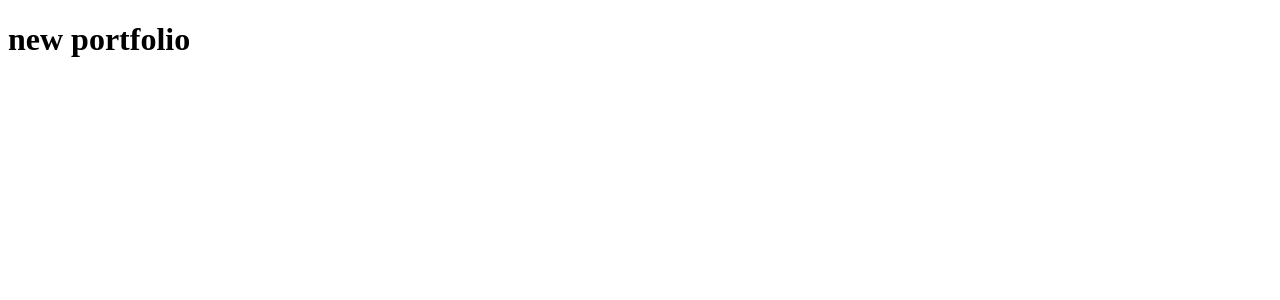
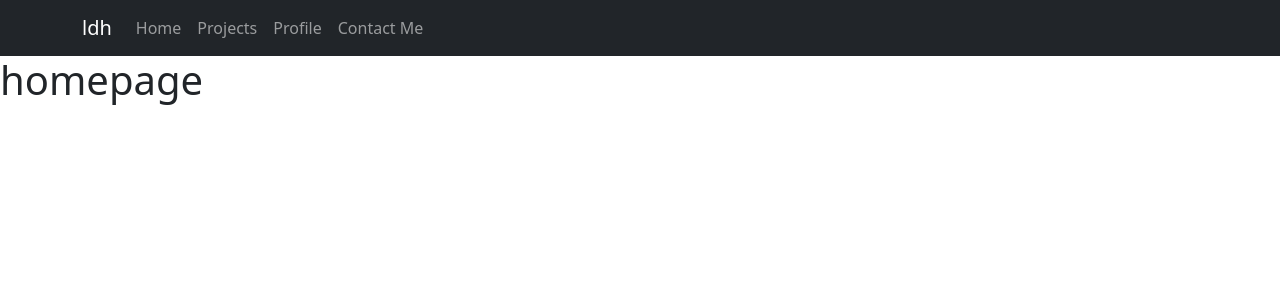
Before and after one commit to LayneHansen/LayneHansen.react.github.io, a React (Create React App) app in the folder hansen-react-portfolio/: page / in a window 1280 px wide. Shown: the top 300 px of the page. Built offline with nearby package versions, Linux system fonts and the light colour scheme.

Commit message:
added bootstrap, navbar, fixed react router bugs

```diff
--- a/hansen-react-portfolio/package.json
+++ b/hansen-react-portfolio/package.json
@@ -3,6 +3,9 @@
   "version": "0.1.0",
   "private": true,
   "dependencies": {
+    "@emotion/react": "^11.9.0",
+    "@emotion/styled": "^11.8.1",
+    "@mui/material": "^5.8.1",
     "@testing-library/jest-dom": "^5.16.4",
     "@testing-library/react": "^13.2.0",
     "@testing-library/user-event": "^13.5.0",
--- a/hansen-react-portfolio/public/index.html
+++ b/hansen-react-portfolio/public/index.html
@@ -11,6 +11,12 @@
     />
     <link rel="apple-touch-icon" href="%PUBLIC_URL%/logo192.png" />
     <link rel="manifest" href="%PUBLIC_URL%/manifest.json" />
+    <link
+      rel="stylesheet"
+      href="https://cdn.jsdelivr.net/npm/bootstrap@5.1.3/dist/css/bootstrap.min.css"
+      integrity="sha384-1BmE4kWBq78iYhFldvKuhfTAU6auU8tT94WrHftjDbrCEXSU1oBoqyl2QvZ6jIW3"
+      crossorigin="anonymous"
+    />
     <title>React App</title>
   </head>
   <body>
--- a/hansen-react-portfolio/src/App.jsx
+++ b/hansen-react-portfolio/src/App.jsx
@@ -1,25 +1,38 @@
 import './App.css';
-import { Navbar } from 'react-bootstrap';
-import { BrowserRouter as Router, Route, Routes, Link, Redirect } from 'react-router-dom';
-import Homepage from './Homepage';
+import { Navbar, Nav, Container } from 'react-bootstrap';
+import { BrowserRouter as Router, Route, Routes, Link } from 'react-router-dom';
+import Home from './Home';
 import Projects from './Projects';
 import Contact from './Contact';
 import Profile from './Profile';
 
 function App() {
   return (
-    <div className="App">
-      <h1>new portfolio</h1>
-
-    <Router>
+ <Router>
+      {/* <nav>
+        <Link to="/">Home</Link>
+        <Link to="/projects">Projects</Link>
+        <Link to="/profile">Profile</Link>
+        <Link to="/contact">Contact Me</Link>
+      </nav> */}
+    <Navbar bg="dark" variant="dark">
+      <Container>
+        <Navbar.Brand href="#home">ldh</Navbar.Brand>
+        <Nav className="me-auto">
+          <Nav.Link to="/">Home</Nav.Link>
+          <Nav.Link to="/projects">Projects</Nav.Link>
+          <Nav.Link to="/profile">Profile</Nav.Link>
+          <Nav.Link to="/contact">Contact Me</Nav.Link>
+        </Nav>
+      </Container>
+    </Navbar>
       <Routes>
-        <Route path="/" component={Homepage} />
-        <Route path="/projects" component={Projects} />
-        <Route path="/contact" component={Contact} />
-        <Route path="/profile" component={Profile} />
+        <Route path="/" element={< Home />} />
+        <Route path="/projects" element={< Projects />} />
+        <Route path="/contact" element={< Contact />} />
+        <Route path="/profile" element={< Profile />} />
       </Routes>
     </Router>
-    </div>
   );
 }
 
--- a/hansen-react-portfolio/src/Homepage.jsx
+++ b/hansen-react-portfolio/src/Home.jsx
@@ -1,4 +1,4 @@
-function Homepage() {
+function Home() {
     return (
       <div className="App">
         <h1>homepage</h1>
@@ -7,4 +7,4 @@ function Homepage() {
     );
   }
 
-  export default Homepage;
+  export default Home;
```
Also changed, not shown: 1 other file (tests, documents, lock files or other folders).
